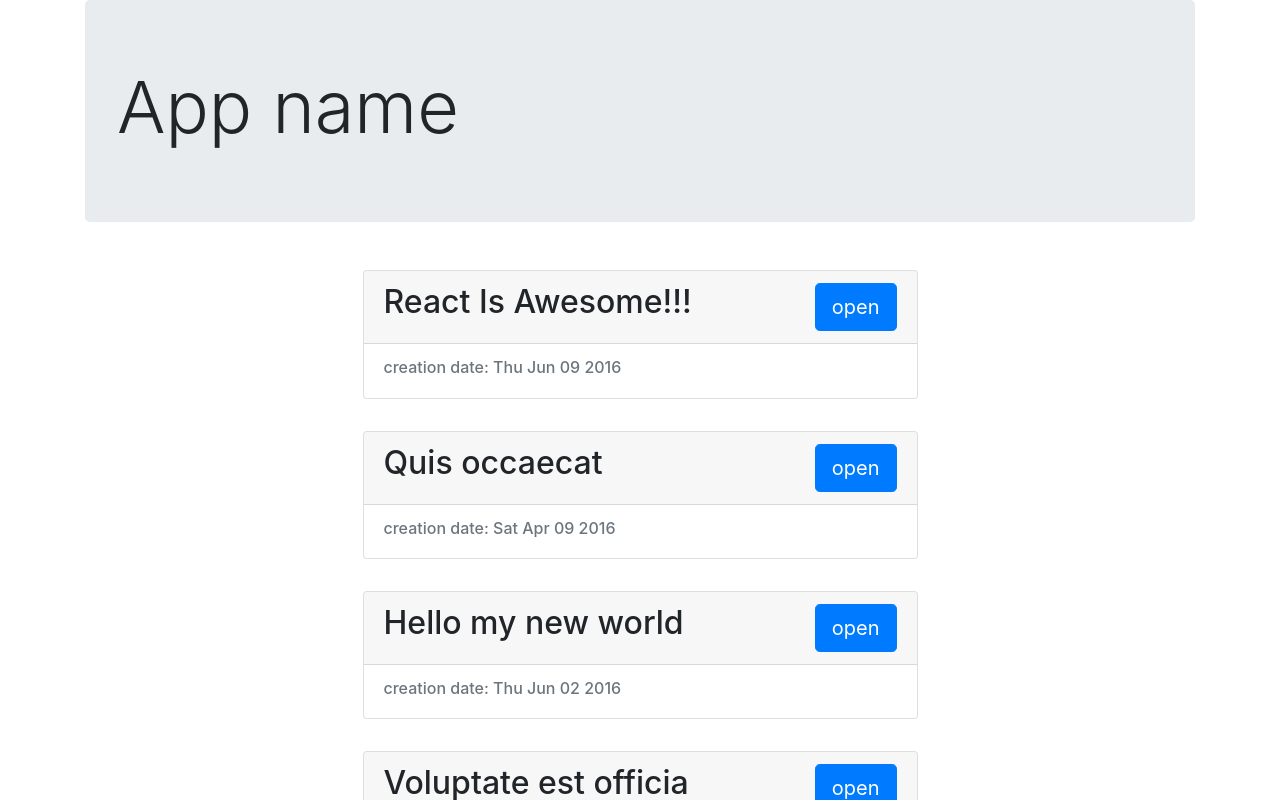
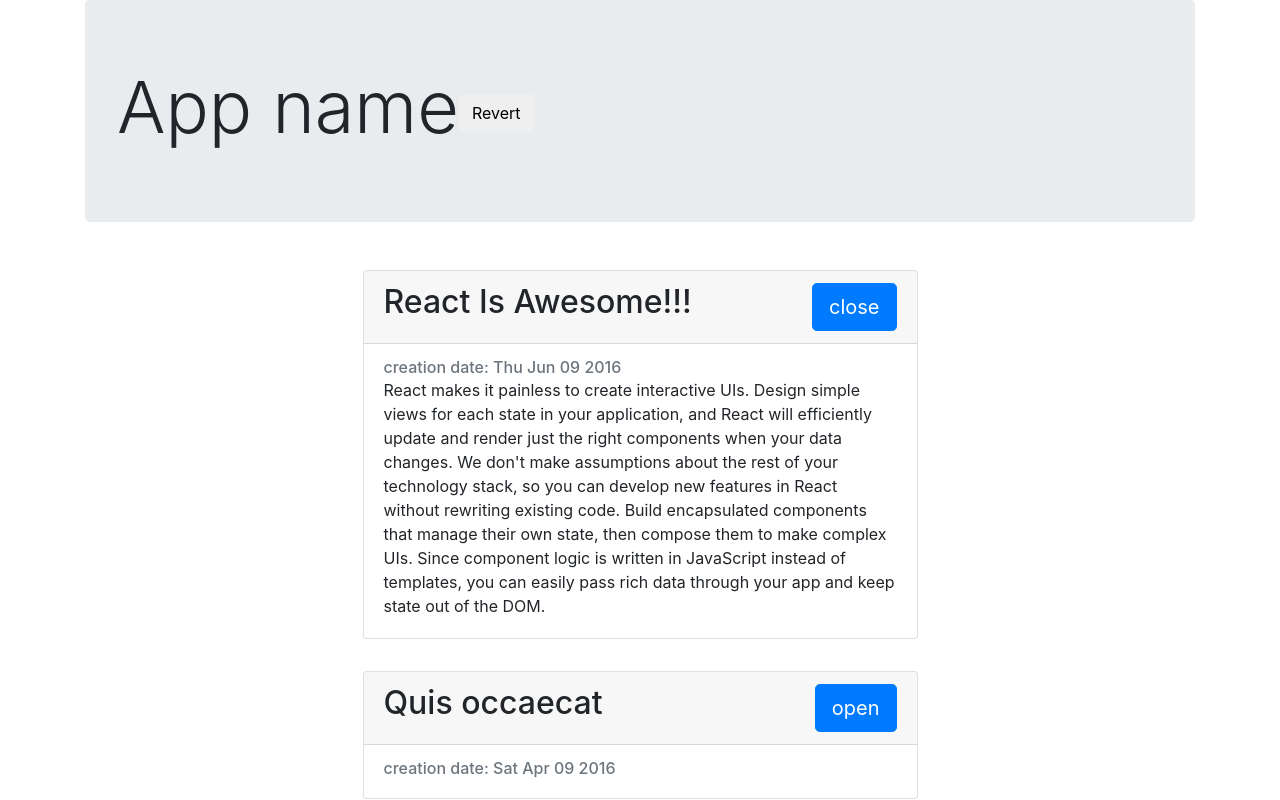
Before and after one commit to mihailsitnic/learn.javascript.ru-screencast-react, a React (Create React App) app: page / in a window 1280 px wide. Shown: the top 800 px of the page. Built offline with nearby package versions, Linux system fonts and the light colour scheme; the HTML template or start-up script is replaced by a standard one.

Commit message:
Life cycle of React-components

```diff
--- a/src/components/App.js
+++ b/src/components/App.js
@@ -1,17 +1,28 @@
-import React from 'react'
+import React, { Component } from 'react'
 import ArticleList from '../components/ArticleList'
 import articles from '../fixtures'
 import 'bootstrap/dist/css/bootstrap.css'
 
-function App() {
-    return (
-        <div className="container">
-            <div className="jumbotron">
-                <h1 className="display-3">App name</h1>
+class App extends Component {
+    state = {
+        reverted: false
+    }
+    render() {
+        return (
+            <div className="container">
+                <div className="jumbotron">
+                    <h1 className="display-3">
+                        App name
+                        <button className="btn" onClick={this.revert}>Revert</button>
+                    </h1>
+                </div>
+                <ArticleList articles={this.state.reverted ? articles.reverse() : articles} />
             </div>
-            <ArticleList articles={articles} />
-        </div>
-    )
+        )
+    }
+    revert = () => this.setState({
+        reverted: !this.state.reverted
+    })
 }
 
 export default App
--- a/src/components/Article.js
+++ b/src/components/Article.js
@@ -1,9 +1,28 @@
 import React, { Component } from 'react'
 
 class Article extends Component {
-    state = {
-        isOpen: false
+    constructor(props) {
+        super(props)
+        this.state = {
+            isOpen: props.defaultOpen
+        }
     }
+
+    componentWillMount() {
+        console.log('---', 'mounting');
+    }
+
+    componentWillReceiveProps(nextProps) {
+        console.log('---', 'Will Receive Props');
+        if (nextProps.defaultOpen !== this.props.defaultOpen) this.setState({
+            isOpen: nextProps.defaultOpen
+        })
+    }
+
+    componentWillUpdate() {
+        console.log('---', 'Will Update');
+    }
+
     render() {
         const { article } = this.props
         const body = this.state.isOpen && <section className="card-text">{article.text}</section>
--- a/src/components/ArticleList/index.js
+++ b/src/components/ArticleList/index.js
@@ -3,9 +3,9 @@
 import './style.css'
 
 export default function ArticleList({ articles }) {
-    const articleElements = articles.map(article =>
+    const articleElements = articles.map((article, index) =>
         <li key={article.id} className="article-list__li">
-            <Article article={article} />
+            <Article article={article} defaultOpen={index === 0} />
         </li>
     )
     return (
```
